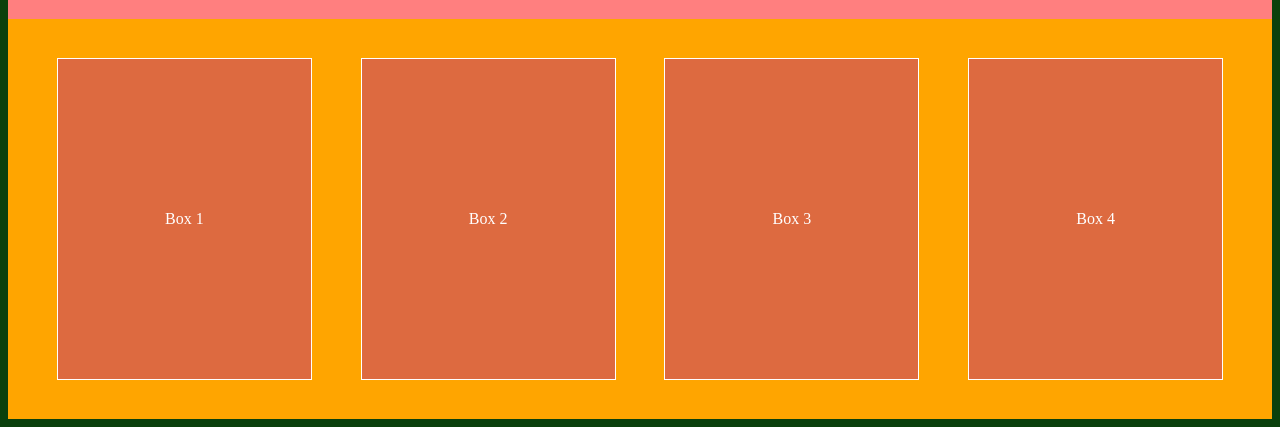
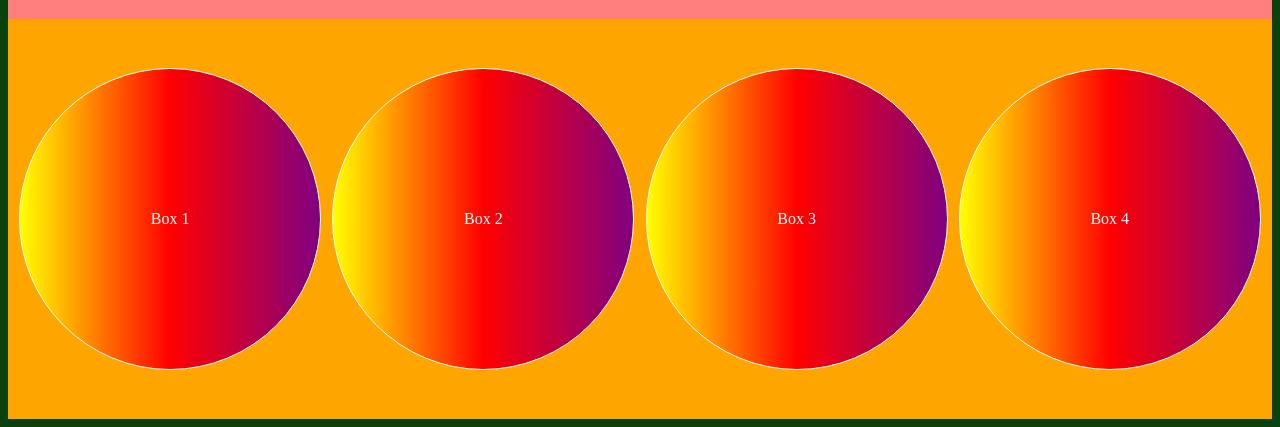
Before and after one commit to KkDhote/CSS-Intro, a plain HTML site: page p1/index11.html in a window 1280 px wide. Shown: the part 481-908 px from the top of the page. Drawn offline with Linux system fonts and the light colour scheme.

Commit message:
Updated now

```diff
--- a/p1/style.css
+++ b/p1/style.css
@@ -43,12 +43,13 @@ body{
     align-items: center;
 }
 .box{
-    height: 80%;
-    width: 20%;
+    height: 300px;
+    width: 300px;
     display:flex;
     justify-content: center;
     align-items: center;
     border: 1px solid white;
     color:white;
-    background-color: rgb(221, 106, 64);
+    background:linear-gradient(to right,yellow,red,purple);
+    border-radius: 50%;
 }
```
